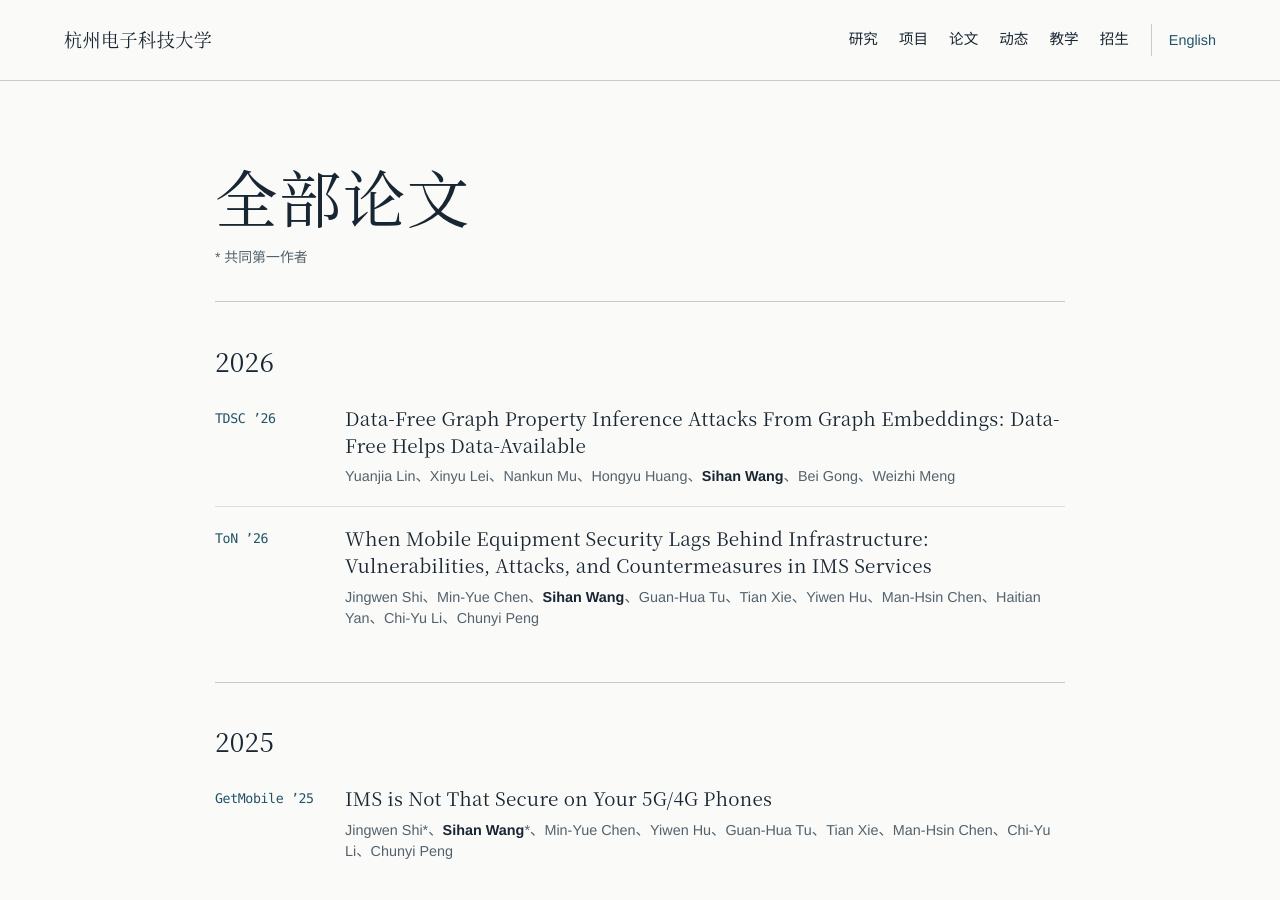
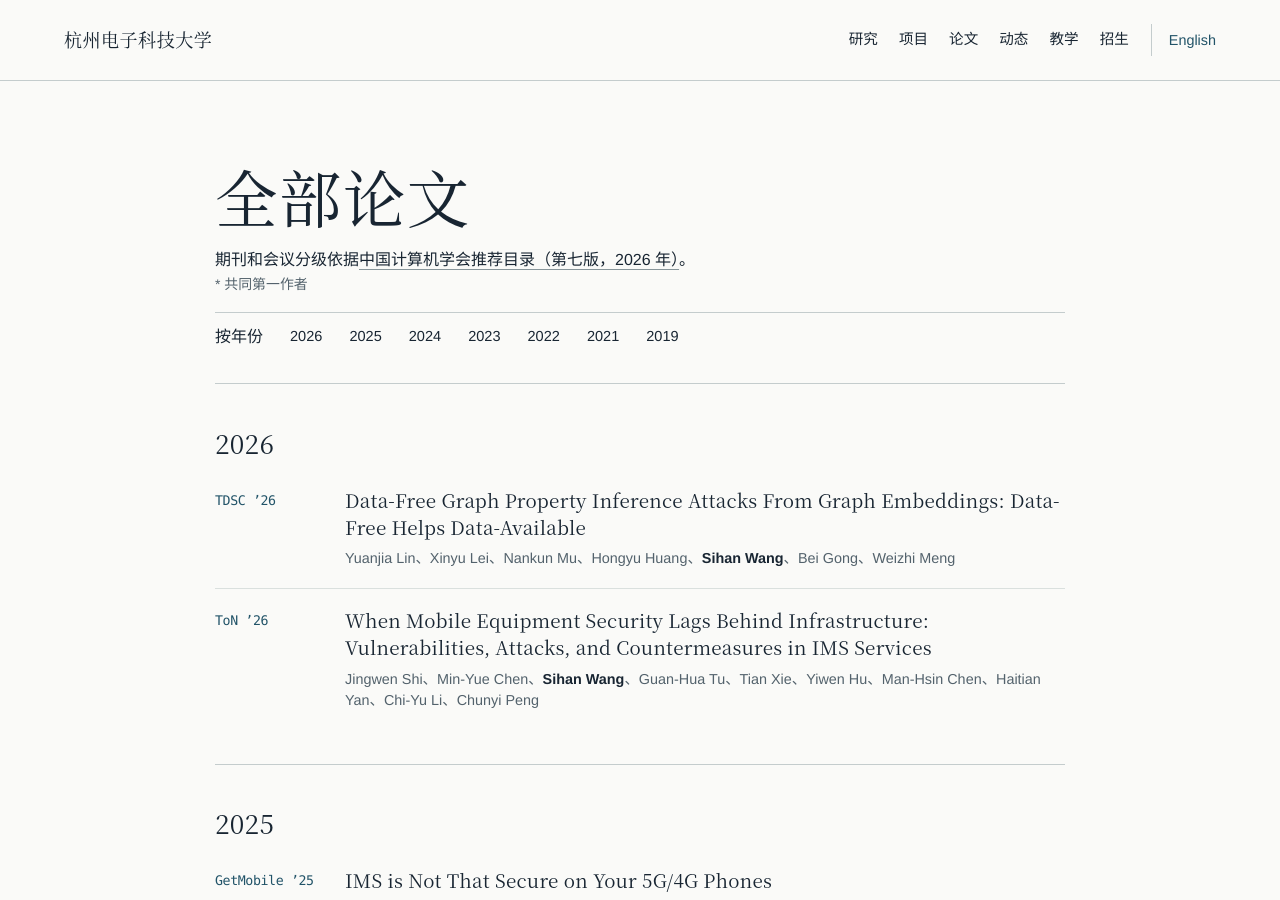
Before and after one commit to arckiCriss/arckicriss.github.io, a Jekyll site: the page built from zh/publications/index.html, in a window 1280 px wide and 900 px high. Built offline with Jekyll 4.4.1, drawn with Linux system fonts in a browser that asks for light colours.

Commit message:
Link to the complete publication lists and add year navigation

```diff
--- a/_layouts/default.html
+++ b/_layouts/default.html
@@ -2,11 +2,13 @@
 <html lang="{{ page.lang | escape }}">
 {% if page.lang == 'zh-CN' %}
   {% assign home_path = '/zh/' %}
+  {% assign papers_path = '/zh/publications/' %}
   {% assign notes_path = '/zh/notes/' %}
   {% assign other_lang = 'en' %}
   {% assign other_label = 'English' %}
 {% else %}
   {% assign home_path = '/' %}
+  {% assign papers_path = '/publications/' %}
   {% assign notes_path = '/notes/' %}
   {% assign other_lang = 'zh-CN' %}
   {% assign other_label = '中文' %}
@@ -31,7 +33,7 @@
     <nav aria-label="{% if page.lang == 'zh-CN' %}站点导航{% else %}Site navigation{% endif %}">
       <a href="{{ home_path | relative_url }}#research">{% if page.lang == 'zh-CN' %}研究{% else %}Research{% endif %}</a>
       <a href="{{ home_path | relative_url }}#projects">{% if page.lang == 'zh-CN' %}项目{% else %}Projects{% endif %}</a>
-      <a href="{{ home_path | relative_url }}#papers">{% if page.lang == 'zh-CN' %}论文{% else %}Publications{% endif %}</a>
+      <a href="{{ papers_path | relative_url }}"{% if page.url == papers_path %} aria-current="page"{% endif %}>{% if page.lang == 'zh-CN' %}论文{% else %}Publications{% endif %}</a>
       <a href="{{ home_path | relative_url }}#news">{% if page.lang == 'zh-CN' %}动态{% else %}News{% endif %}</a>
       <a href="{{ home_path | relative_url }}#teaching">{% if page.lang == 'zh-CN' %}教学{% else %}Teaching{% endif %}</a>
       <a href="{{ home_path | relative_url }}#students">{% if page.lang == 'zh-CN' %}招生{% else %}Students{% endif %}</a>
--- a/_layouts/publications.html
+++ b/_layouts/publications.html
@@ -1,16 +1,26 @@
 ---
 layout: default
 ---
-<section class="wrap reading archive" aria-labelledby="archive-title">
-  <h1 id="archive-title">{{ page.title | escape }}</h1>
-  <p class="note">{% if page.lang == 'zh-CN' %}* 共同第一作者{% else %}* Equal contribution{% endif %}</p>
-  {% assign years = site.data.publications | group_by: 'year' | sort: 'name' | reverse %}
+{% assign years = site.data.publications | group_by: 'year' | sort: 'name' | reverse %}
+{% assign ccf_directory = 'https://www.ccf.org.cn/Academic_Evaluation/By_category/2026-03-31/870181.shtml' %}
+<main class="wrap reading archive" aria-labelledby="archive-title">
+  <header class="archive-intro">
+    <h1 id="archive-title">{{ page.title | escape }}</h1>
+    <p class="archive-reference">{% if page.lang == 'zh-CN' %}期刊和会议分级依据<a href="{{ ccf_directory }}">中国计算机学会推荐目录（第七版，2026 年）</a>。{% else %}Venue grades follow the <a href="{{ ccf_directory }}">China Computer Federation’s recommended list of conferences and journals (7th edition, 2026)</a>.{% endif %}</p>
+    <p class="note">{% if page.lang == 'zh-CN' %}* 共同第一作者{% else %}* Equal contribution{% endif %}</p>
+  </header>
+  <nav class="archive-years" aria-labelledby="browse-years">
+    <span id="browse-years">{% if page.lang == 'zh-CN' %}按年份{% else %}Browse by year{% endif %}</span>
+    {% for year in years %}
+      <a href="#year-{{ year.name }}">{{ year.name }}</a>
+    {% endfor %}
+  </nav>
   {% for year in years %}
-    <section class="block" aria-labelledby="year-{{ year.name }}">
+    <section class="block publication-year" aria-labelledby="year-{{ year.name }}">
       <h2 id="year-{{ year.name }}">{{ year.name }}</h2>
       {% for paper in year.items %}
         {% include publication.html paper=paper archive="yes" %}
       {% endfor %}
     </section>
   {% endfor %}
-</section>
+</main>
```
Also changed, not shown: _layouts/home.html (+5 -3 lines).
